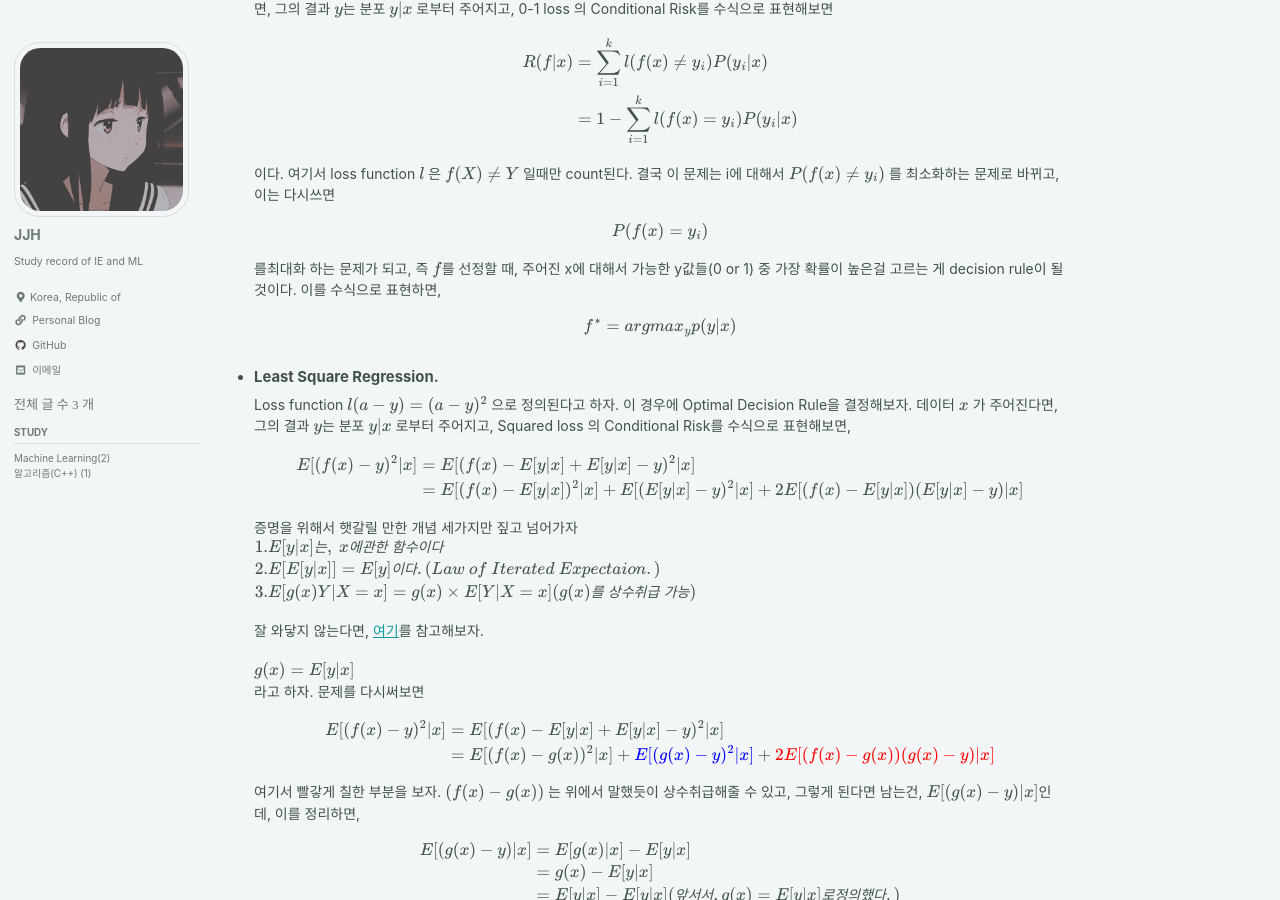
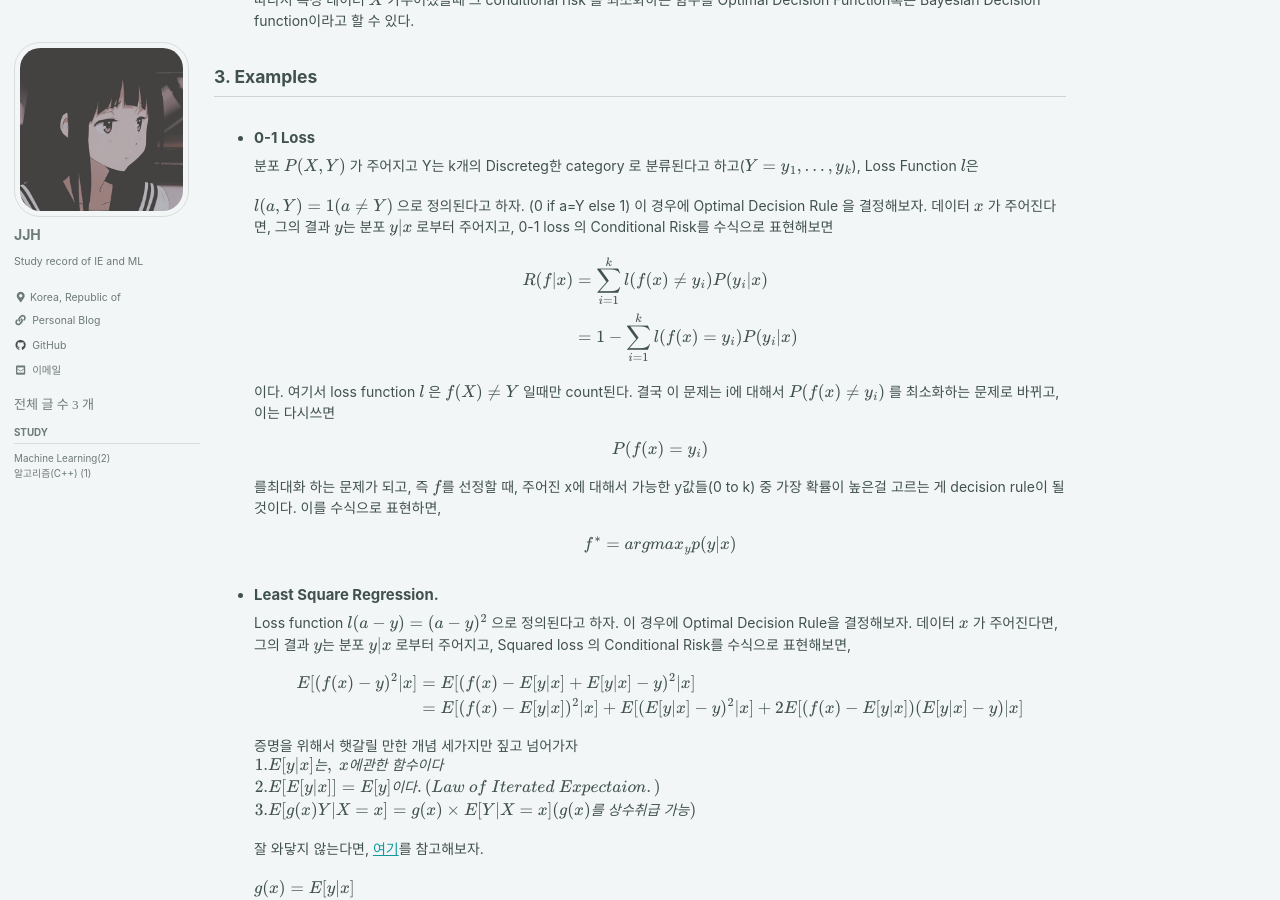
Before and after one commit to Corpse-is-Talking/Corpse-is-Talking.github.io, a Jekyll site: the page built from _posts/Machine Learning/2021-08-13-Statistical Learning Theory.md, in a window 1280 px wide and 900 px high, scrolled down 1404 px. Built offline with Jekyll 4.4.1, drawn with Linux system fonts in a browser that asks for light colours; cached includes are drawn as plain includes; formulas are drawn with MathJax 3; comment, search, counter and statistics services are not loaded.

Commit message:
20210820 ch2 clear

```diff
--- a/_posts/Machine Learning/2021-08-13-Statistical Learning Theory.md
+++ b/_posts/Machine Learning/2021-08-13-Statistical Learning Theory.md
@@ -51,14 +51,20 @@ comments: true
   Optimal Decision Rule: For each $X$ choose the prediction $f(X)$ that minimizes the conditional expected risk
   즉, 특정 데이터 쌍 $(X,Y)$가 주어졌을때, 주어진 $X$ 에관한 conditional risk 를 최소화하는 $f$가 optimal 이라는 것이다.
   이를 수학적으로 표현해보면,
+
   $$ f_{opt}= argmin_f \int L(f,Y)p(Y|X)dY $$
+
   여기서 적분이 한번만 되는 이유는 한 데이터 쌍에 대해서만 구하기 때문이고, Conditional Risk 를 최소화해야하기 때문에, Conditional Probability 가 주어졌다.
   이런식으로 모든 데이터쌍에 대해, 각각의 $f_{opt}$ 를 구해주면, 우리가 원하는 Expected Risk가 최소화된다는것은 간단하게 증명 할 수 있다.
   통계시간에 배우는 Bayesian 정리 로부터 $P(X,Y)=P(Y|X)P(X)$로 바꿔서 쓸 수 있고, 어떤 함수 $f$에 대해서,
+
   $$ r(f):= \int(\int L(f(X),Y)p(Y|X)dY)P(X)dX $$
+
   로 쓸 수 있게 된다. 아까 정한 함수 $f_{opt}$ 에대하여, 가운데 괄호친 부분은 최소화 되고
   모든 함수 $f$에 대하여,
+
   $$ r(f) \geq \int(\int L(f_{opt}(X),Y)p(Y|X)dY)P(X)dX $$
+
   따라서 특정 데이터 $X$ 가주어졌을때 그 conditional risk 를 최소화하는 함수를 Optimal Decision Function혹은 Bayesian Decision function이라고 할 수 있다.
 
 
@@ -86,7 +92,7 @@ comments: true
 
   $$ P(f(x) = y_i)$$
 
-  를최대화 하는 문제가 되고, 즉 $f$를 선정할 때, 주어진 x에 대해서 가능한 y값들(0 or 1) 중 가장 확률이 높은걸 고르는 게 decision rule이 될 것이다.
+  를최대화 하는 문제가 되고, 즉 $f$를 선정할 때, 주어진 x에 대해서 가능한 y값들(0 to k) 중 가장 확률이 높은걸 고르는 게 decision rule이 될 것이다.
   이를 수식으로 표현하면,
 
   $$ f^*=argmax_{y}p(y|x)  $$
```
